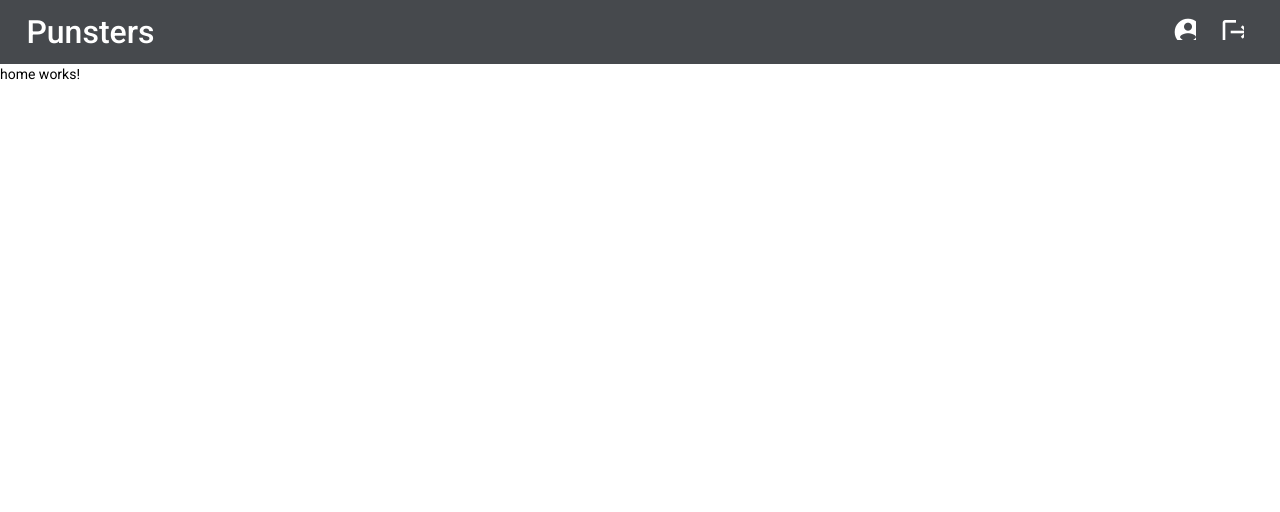
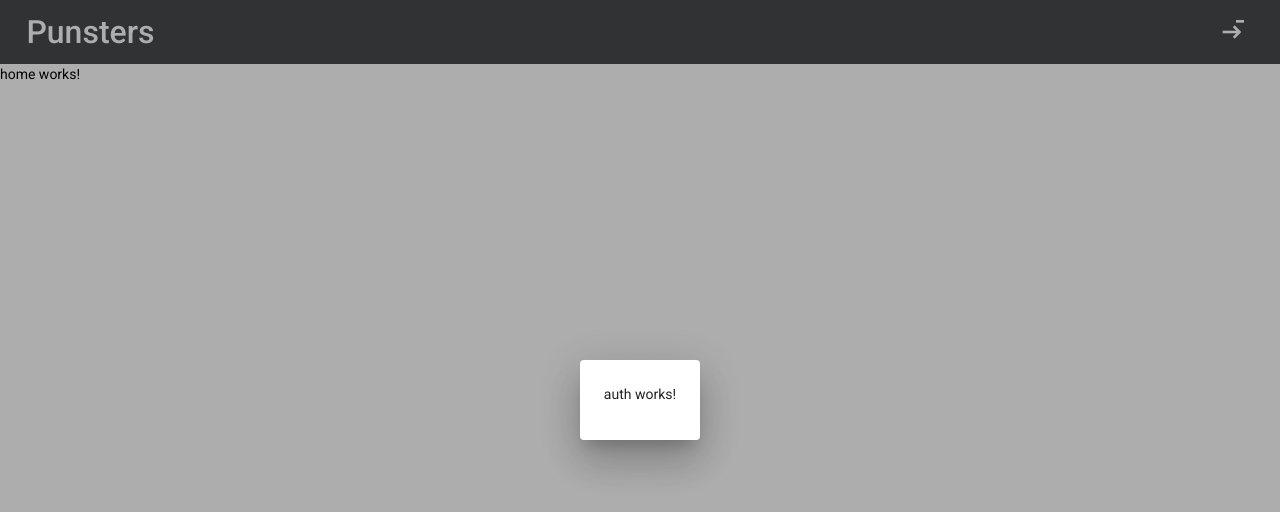
Before and after one commit to Cosbo9/DadJokeWeb, an Angular app: page / in a window 1280 px wide. Both pictures are taken after a click on the element "login". Shown: the top 512 px of the page. Built offline with nearby package versions, Linux system fonts and the light colour scheme.

Commit message:
dialog added

```diff
--- a/src/app/app.module.ts
+++ b/src/app/app.module.ts
@@ -5,14 +5,14 @@ import { AppRoutingModule } from './app-routing.module';
 import { AppComponent } from './app.component';
 import { BrowserAnimationsModule } from '@angular/platform-browser/animations';
 import { Materials } from './materials/materials.module';
-import { HeaderComponent } from './components/header/header.component';
+import {HeaderComponent } from './components/header/header.component';
 import { HomeComponent } from './components/home/home.component';
 
 @NgModule({
   declarations: [
     AppComponent,
     HeaderComponent,
-    HomeComponent
+    HomeComponent,
   ],
   imports: [
     BrowserModule,
--- /dev/null
+++ b/src/app/components/auth/auth.component.html
@@ -0,0 +1 @@
+<p>auth works!</p>
--- /dev/null
+++ b/src/app/components/auth/auth.component.ts
@@ -0,0 +1,15 @@
+import { Component, OnInit } from '@angular/core';
+
+@Component({
+  selector: 'app-auth',
+  templateUrl: './auth.component.html',
+  styleUrls: ['./auth.component.scss']
+})
+export class AuthComponent implements OnInit {
+
+  constructor() { }
+
+  ngOnInit(): void {
+  }
+
+}
--- a/src/app/components/header/header.component.html
+++ b/src/app/components/header/header.component.html
@@ -3,7 +3,7 @@
         <h1 routerLink="/">Punsters</h1>
     </div>
     <div class="btnGroup" *ngIf="!loggedIn">
-        <mat-icon (click)="loggedIn = !loggedIn" matTooltip="Log In">login</mat-icon>
+        <mat-icon (click)="openDialog()" matTooltip="Log In">login</mat-icon>
     </div>
     <div class="btnGroup" *ngIf="loggedIn">
         <mat-icon matTooltip="Profile">account_circle</mat-icon>
--- a/src/app/components/header/header.component.ts
+++ b/src/app/components/header/header.component.ts
@@ -1,4 +1,6 @@
 import { Component, OnInit } from '@angular/core';
+import { MatDialog, MatDialogRef } from '@angular/material/dialog';
+import { AuthComponent } from '../auth/auth.component';
 
 @Component({
   selector: 'app-header',
@@ -8,9 +10,12 @@ import { Component, OnInit } from '@angular/core';
 export class HeaderComponent implements OnInit {
   loggedIn = false
 
-  constructor() { }
+  constructor(public dialog: MatDialog) { }
 
   ngOnInit(): void {
   }
+  openDialog() {
+    const dialogRef = this.dialog.open(AuthComponent)
+  }
 
 }
--- a/src/app/materials/materials.module.ts
+++ b/src/app/materials/materials.module.ts
@@ -3,11 +3,13 @@ import { NgModule } from "@angular/core";
 import {MatToolbarModule} from '@angular/material/toolbar';
 import {MatIconModule} from '@angular/material/icon';
 import {MatTooltipModule} from '@angular/material/tooltip';
+import {MatDialogModule} from '@angular/material/dialog';
 
 let MatComponents = [
     MatToolbarModule,
     MatIconModule,
-    MatTooltipModule
+    MatTooltipModule,
+    MatDialogModule
 ]
 
 @NgModule ({
```
Also changed, not shown: src/app/components/auth/auth.component.scss (added), 1 other file (tests, documents, lock files or other folders).
